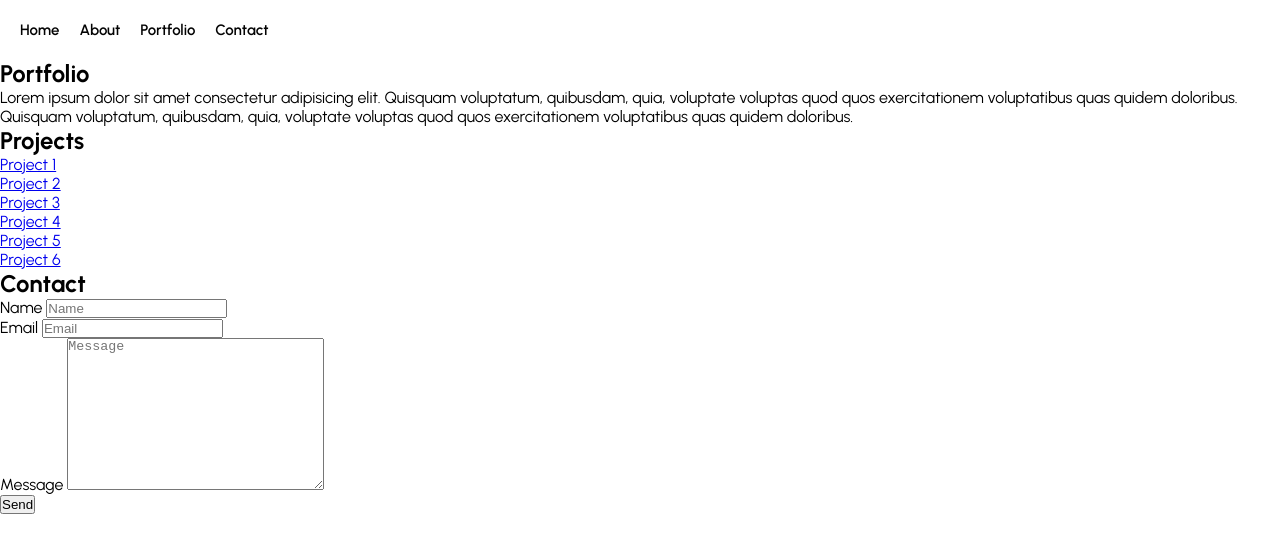
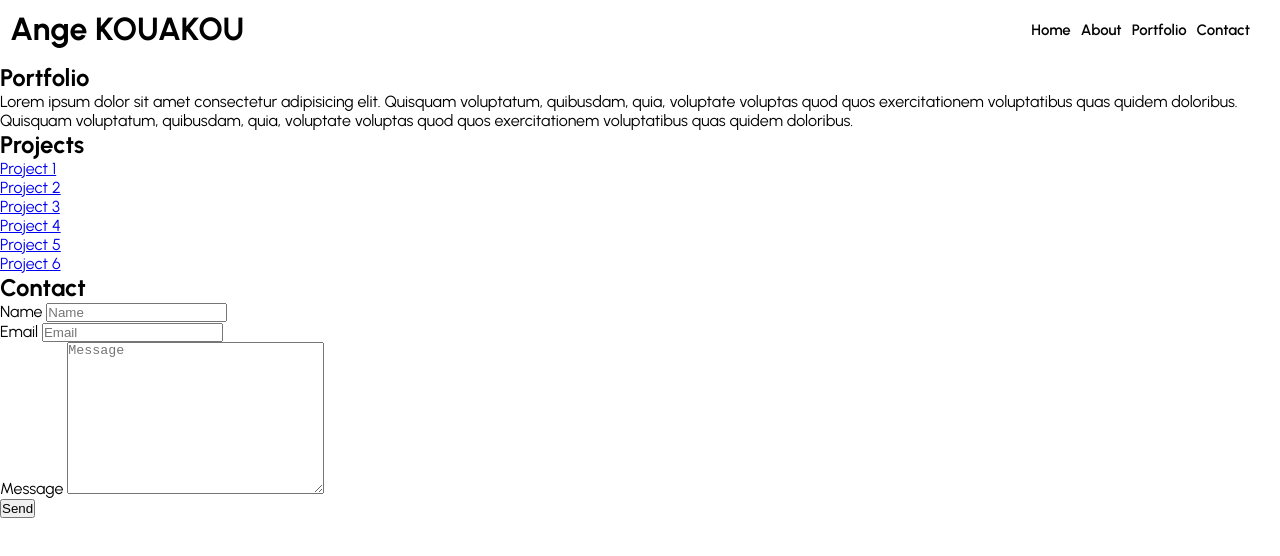
Before and after one commit to Ange230700/my-portfolio, a website built with Vite: page index.html in a window 1280 px wide. Built offline with nearby package versions, Linux system fonts and the light colour scheme.

Commit message:
starting the portfolio from scratch part 1

```diff
--- a/index.html
+++ b/index.html
@@ -7,7 +7,9 @@
     <title>Document</title>
   </head>
   <body>
-    <nav id="portfolio-navigation">
+    <header id="portfolio-header">
+      <h1 class="portfolio-header__title">Ange KOUAKOU</h1>
+      <nav class="portfolio-navigation">
         <ul class="portfolio-navigation__list">
           <li class="portfolio-navigation__item">
             <a href="#" class="portfolio-navigation__link">Home</a>
@@ -16,13 +18,18 @@
             <a href="#" class="portfolio-navigation__link">About</a>
           </li>
           <li class="portfolio-navigation__item">
-          <a href="#portfolio__section-1" class="portfolio-navigation__link">Portfolio</a>
+            <a href="#portfolio__section-1" class="portfolio-navigation__link"
+              >Portfolio</a
+            >
           </li>
           <li class="portfolio-navigation__item">
-          <a href="#portfolio__section-3" class="portfolio-navigation__link">Contact</a>
+            <a href="#portfolio__section-3" class="portfolio-navigation__link"
+              >Contact</a
+            >
           </li>
         </ul>
       </nav>
+    </header>
     <main id="portfolio">
       <section id="portfolio__section-1">
         <h1 class="portfolio__title">Portfolio</h1>
--- a/style.css
+++ b/style.css
@@ -97,20 +97,24 @@ body {
   font-family: var(--text-font);
 }
 
-#portfolio-navigation {
+#portfolio-header {
   display: flex;
   justify-content: space-between;
   align-items: center;
-  padding: calc(var(--spacing) * 2);
+  padding: calc(var(--spacing) * 1) calc(var(--spacing) * 3) calc(var(--spacing) *1.5) calc(var(--spacing) * 1);
+  background-color: var(--background-color-0);
+}
+
+.portfolio-navigation {
+  display: flex;
+  justify-content: space-between;
+  align-items: center;
 }
 
 .portfolio-navigation__list {
   display: flex;
+  gap: calc(var(--spacing) * 1);
   list-style: none;
-}
-
-.portfolio-navigation__item {
-  margin-right: calc(var(--spacing) * 2);
 }
 
 .portfolio-navigation__link {
```
Lines whose indentation alone changed are shown as unchanged.
